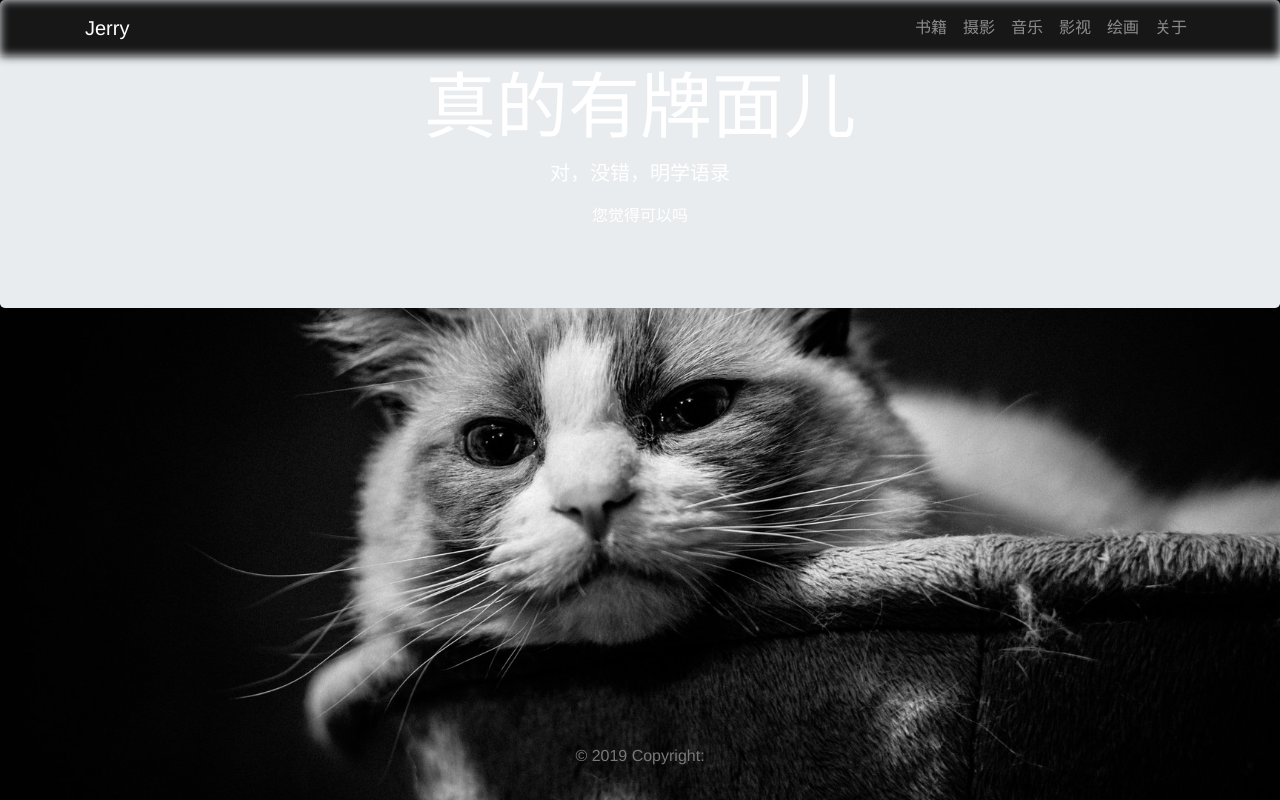
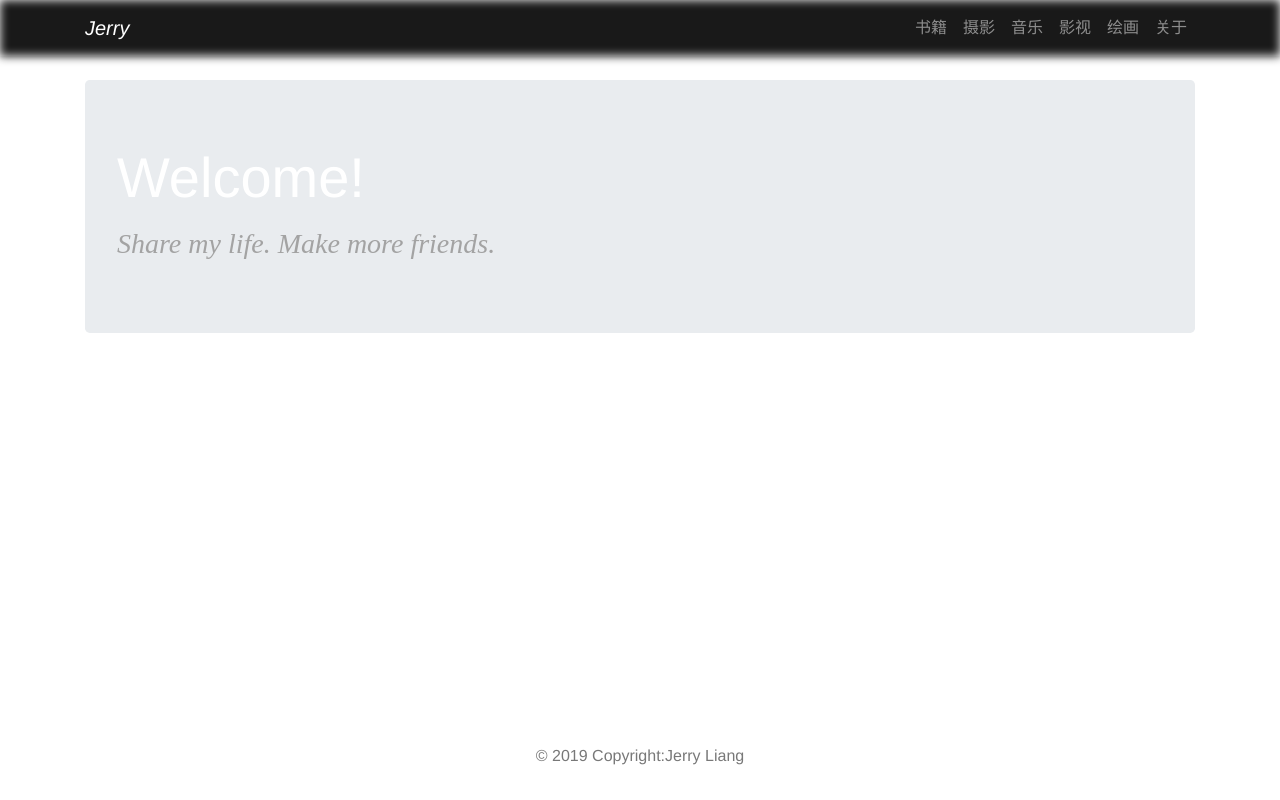
Before and after one commit to JerryLiang96/blog_site, a Vue app in the folder front_end/: page / in a window 1280 px wide. Built offline with nearby package versions, Linux system fonts and the light colour scheme.

Commit message:
修复背景显示 主页文字设置

```diff
--- a/front_end/src/App.vue
+++ b/front_end/src/App.vue
@@ -12,9 +12,16 @@ export default {
 </script>
 
 <style>
-html,
+html {
+  height: 100%;
+  background-image: url('../static/image/background.jpg');
+  background-repeat: no-repeat;
+  background-size: cover;
+  background-attachment: fixed;
+}
 body {
   height: 100%;
+  background-color: rgba(0, 0, 0, 0);
 }
 
 #app {
@@ -24,9 +31,5 @@ body {
   -moz-osx-font-smoothing: grayscale;
   text-align: center;
   color: #2c3e50;
-  background-image: url('../static/image/background.jpg');
-  background-repeat: no-repeat;
-  background-size: cover;
-  background-attachment: fixed;
 }
 </style>
--- a/front_end/src/components/common/MyFooter.vue
+++ b/front_end/src/components/common/MyFooter.vue
@@ -1,47 +1,8 @@
 <template>
   <footer class="page-footer font-small special-color-dark pt-4">
-
-    <!-- Footer Elements -->
-    <div class="container">
-
-      <!-- Social buttons -->
-      <ul class="list-unstyled list-inline text-center">
-        <li class="list-inline-item">
-          <a class="btn-floating btn-fb mx-1">
-            <i class="fab fa-facebook-f"> </i>
-          </a>
-        </li>
-        <li class="list-inline-item">
-          <a class="btn-floating btn-tw mx-1">
-            <i class="fab fa-twitter"> </i>
-          </a>
-        </li>
-        <li class="list-inline-item">
-          <a class="btn-floating btn-gplus mx-1">
-            <i class="fab fa-google-plus-g"> </i>
-          </a>
-        </li>
-        <li class="list-inline-item">
-          <a class="btn-floating btn-li mx-1">
-            <i class="fab fa-linkedin-in"> </i>
-          </a>
-        </li>
-        <li class="list-inline-item">
-          <a class="btn-floating btn-dribbble mx-1">
-            <i class="fab fa-dribbble"> </i>
-          </a>
-        </li>
-      </ul>
-      <!-- Social buttons -->
-
-    </div>
-    <!-- Footer Elements -->
-
-    <!-- Copyright -->
-    <div class="j-footer footer-copyright text-center py-3">© 2019 Copyright:
+    <div class="j-footer footer-copyright text-center py-3">© 2019 Copyright:Jerry Liang
     </div>
     <!-- Copyright -->
-
   </footer>
 </template>
 
--- a/front_end/src/components/common/NavMenu.vue
+++ b/front_end/src/components/common/NavMenu.vue
@@ -29,6 +29,10 @@ export default {
 </script>
 
 <style>
+.j-brand {
+  font-style: italic;
+}
+
 .j-bar:after {
   content: '';
   position: absolute;
--- a/front_end/src/components/home/Jumbotron.vue
+++ b/front_end/src/components/home/Jumbotron.vue
@@ -1,14 +1,8 @@
 <template>
-  <div>
-    <b-jumbotron class="j-bg" text-variant="white">
-      <template slot="header">真的有牌面儿</template>
-
-      <template slot="lead">
-        对，没错，明学语录
-      </template>
-      <p>
-        您觉得可以吗
-      </p>
+  <div class="container">
+    <b-jumbotron class="j-jum" text-variant="white">
+      <p class="display-4">Welcome!</p>
+      <h3>Share my life. Make more friends.</h3>
     </b-jumbotron>
   </div>
 </template>
@@ -23,7 +17,16 @@ export default {
 </script>
 
 <style>
-.j-bg {
-  background: rgba(0, 0, 0, 0);
+h3 {
+  color: rgb(163, 163, 163);
+  font-family: 'Microsoft YaHei Light';
+  font-style: italic;
+}
+.j-jum {
+  text-align: left;
+  background: rgba(77, 77, 77, 0);
+  margin-top: 5em;
+  padding-top: 1em;
+  padding-bottom: 5em;
 }
 </style>
--- a/front_end/src/page/Book.vue
+++ b/front_end/src/page/Book.vue
@@ -4,28 +4,9 @@
 
 <script>
 export default {
-  name: 'Computer',
-  data: () => ({
-    show2: true
-  })
+  name: 'Computer'
 }
 </script>
 
 <style>
-.transition-box {
-  margin-bottom: 10px;
-  width: 200px;
-  height: 100px;
-  border-radius: 4px;
-  background-color: #409eff;
-  text-align: center;
-  color: #fff;
-  padding: 40px 20px;
-  box-sizing: border-box;
-  margin-right: 20px;
-}
-.image {
-  height: auto;
-  max-width: 100%;
-}
 </style>
--- a/front_end/src/page/Main.vue
+++ b/front_end/src/page/Main.vue
@@ -3,7 +3,7 @@
     <header>
       <navmenu></navmenu>
     </header>
-    <main>
+    <main class="j-main">
       <router-view></router-view>
     </main>
     <footer class="mt-auto py-3">
@@ -23,12 +23,17 @@ export default {
     'myfooter': MyFooter
   },
   data () {
-    return {}
+    return {
+    }
   }
 }
 </script>
 
 <style>
+.j-main {
+  flex-shrink: 0 !important;
+}
+
 .j-body {
   height: 100%;
 }
```
